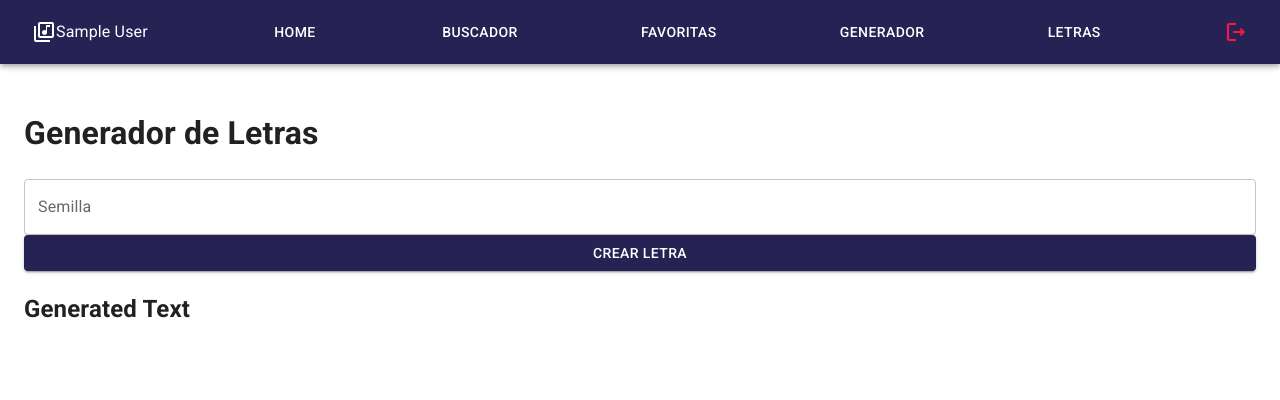
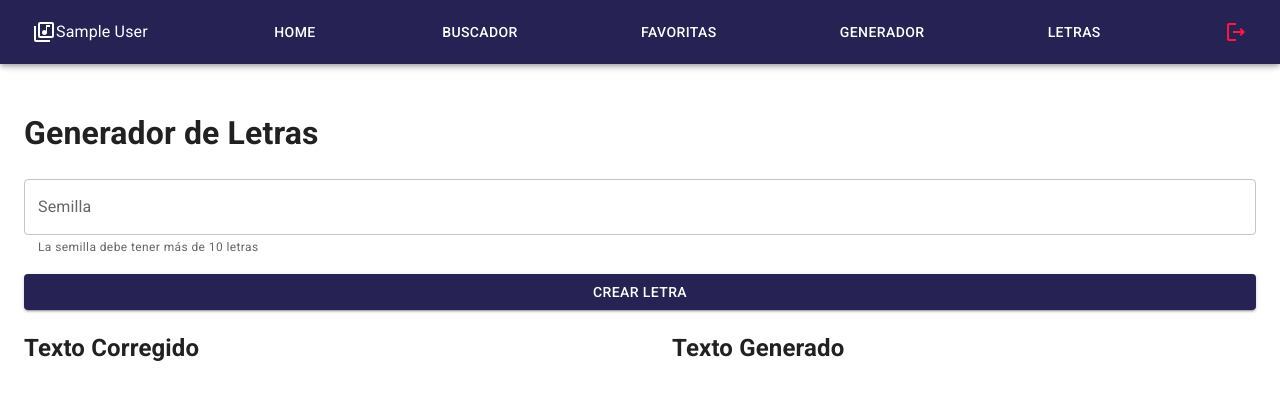
Before and after one commit to sebastianCorrea1379/MusicRecommenderApp, a React (Vite) app: page /generador in a window 1280 px wide. Shown: the top 400 px of the page. Built offline with nearby package versions, Linux system fonts and the light colour scheme; no server answers; the database is empty; sample sign-in values are in the browser's storage.

Commit message:
Se guardan letras corregidas, Correcciones generales

```diff
--- a/src/journal/pages/JournalRecommenderPage.jsx
+++ b/src/journal/pages/JournalRecommenderPage.jsx
@@ -9,16 +9,26 @@ const initialForm = {
   seedText: "",
 }
 
+const formValidations = {
+  seedText: [(value) => value.length >= 10, 'La semilla debe tener más de 10 letras'],
+}
+
 export const JournalRecommenderPage = () => {
 
-  const { seedText, onInputChange, onResetForm } = useForm(initialForm);
+  const [formSubmited, setFormSubmited] = useState(false);
 
-  const {actualLetter, isLoading} = useSelector(state => state.journal)
+  const { seedText, onInputChange, onResetForm, isFormValid, seedTextValid } = useForm(initialForm, formValidations);
+
+  const {actualLetter, originalLetter, isLoading} = useSelector(state => state.journal)
 
   const dispatch = useDispatch();
 
   const handleGenerateText = async (event) => {
       event.preventDefault();
+      setFormSubmited(true);
+
+      if( !isFormValid ) return
+
       dispatch(startGenerateNewLetter(seedText));
   };
 
@@ -40,9 +50,11 @@ export const JournalRecommenderPage = () => {
                 name='seedText'
                 value={seedText}
                 onChange={onInputChange}
+                error={ !!seedTextValid && formSubmited }
+                helperText={ seedTextValid }
               />
             </Grid>
-            <Grid item xs={12}>
+            <Grid item xs={12} sx={{ mt: 2 }}>
               <Button disabled={isLoading} type='submit' variant='contained' fullWidth >
                 Crear letra
               </Button>
@@ -60,14 +72,23 @@ export const JournalRecommenderPage = () => {
                   container
                   direction='row'
                   justifyContent='center'
+                  sx={{ mt: 2 }}
                   >
 
                   <CircularProgress color='warning' />
 
                 </Grid>
               : <>
-                <h2>Generated Text</h2>
-                <Typography variant="body2" style={{ whiteSpace: 'pre-line' }}>{actualLetter?.letter}</Typography>
+                <Grid container spacing={8}>
+                  <Grid item xs={12} sm={6}>
+                    <h2>Texto Corregido</h2>
+                    <Typography variant="body2" style={{ whiteSpace: 'pre-line' }}>{actualLetter?.letter}</Typography>
+                  </Grid>
+                  <Grid item xs={12} sm={6}>
+                    <h2>Texto Generado</h2>
+                    <Typography variant="body2" style={{ whiteSpace: 'pre-line' }}>{originalLetter?.letter}</Typography>
+                  </Grid>
+                </Grid>
               </>
             }
         </div>
--- a/src/journal/pages/LettersPage.jsx
+++ b/src/journal/pages/LettersPage.jsx
@@ -17,9 +17,10 @@ export const LettersPage = () => {
         letters.map(letter => {
             return(
                 <Grid item xs={12} sm={6} md={4} lg={3} key={letter.id}>
-                    <Card sx={{minWidth: 275,border: '2px solid darkblue',}}>
-                        <Typography variant="body2" style={{ whiteSpace: 'pre-line' }}> {letter.letter} </Typography>
+                    <Card sx={{ minWidth: 275, border: '2px solid #262254', padding: '16px', boxShadow: '0px 4px 8px rgba(0, 0, 0, 0.2)' }}>
+                      <Typography variant="body2" style={{ whiteSpace: 'pre-line' }}>{letter.letter}</Typography>
                     </Card>
+
                 </Grid>
             )
 
--- a/src/store/auth/thunks.js
+++ b/src/store/auth/thunks.js
@@ -1,6 +1,6 @@
 import { collection, doc, setDoc } from "firebase/firestore/lite";
 import { loginWithEmailPassword, logoutFirebase, registerUserWithEmailPassword, singInWithGoogle } from "../../firebase/providers";
-import { isSaving, setActualLetter, setAllLetters, setGenders, setUid } from "../journal/journalSlice";
+import { isSaving, setActualLetter, setAllLetters, setGenders, setOriginalLetter, setUid } from "../journal/journalSlice";
 import { checkingCredentials, login, logout } from "./"
 import { FirebaseDB } from "../../firebase/config";
 
@@ -75,6 +75,7 @@ export const startLogout = () => {
 
         dispatch( setAllLetters([]) );
         dispatch( setActualLetter({}) );
+        dispatch( setOriginalLetter({}) );
 
         dispatch( logout() );
 
--- a/src/store/journal/journalSlice.js
+++ b/src/store/journal/journalSlice.js
@@ -21,6 +21,9 @@ export const journalSlice = createSlice({
         actualLetter: {
             id: "",
             letter: "",
+        },
+        originalLetter: {
+            letter: ""
         }
     },
     reducers: {
@@ -57,10 +60,16 @@ export const journalSlice = createSlice({
         setActualLetter: (state, {payload}) => {
             state.actualLetter = {...payload};
             state.isLoading = false;
-        }
+        },
+        setOriginalLetter: (state, {payload}) => {
+            state.originalLetter = {...payload};
+        },
+        isNotLoading: (state) => {
+            state.isLoading = false;
+        },
     }
 });
 
 
 // Action creators are generated for each case reducer function
-export const { setUid, setGenders, setSongs, setTags, setTotalUser, isSaving, isLoading, setAllLetters, setLetter, setActualLetter } = journalSlice.actions;
+export const { setUid, setGenders, setSongs, setTags, setTotalUser, isSaving, isLoading, setAllLetters, setLetter, setActualLetter, isNotLoading, setOriginalLetter } = journalSlice.actions;
--- a/src/store/journal/thunks.js
+++ b/src/store/journal/thunks.js
@@ -1,5 +1,5 @@
 import { loadGenders } from "../../helpers/loadGenders";
-import { isLoading, setActualLetter, setAllLetters, setGenders, setLetter } from "./journalSlice";
+import { isLoading, isNotLoading, setActualLetter, setAllLetters, setGenders, setLetter, setOriginalLetter } from "./journalSlice";
 import { FirebaseDB } from "../../firebase/config";
 import { collection, setDoc, doc, getDocs } from 'firebase/firestore/lite';
 import { setSongs } from '../../store/journal/journalSlice';
@@ -68,15 +68,18 @@ export const startGenerateNewLetter = (seedText = "Hola mundo") => {
 
         try {
             const response = await axios.post('http://localhost:5000/generate_text', { seed_text: seedText });
-            const newLetter = {letter: response.data.generated_text};
+            const newLetter = {letter: response.data.corrected_text};
+            const originalLetter = {letter: response.data.generated_text};
             const newDoc = doc( collection( FirebaseDB, `${ uid }/generator/letters` ) );
             newLetter.id = newDoc.id;
             await setDoc( newDoc, newLetter );
             dispatch(setLetter(newLetter));
+            dispatch(setOriginalLetter(originalLetter));
             dispatch(setActualLetter(newLetter));
 
         } catch (error) {
             console.error('Error generating text:', error);
+            dispatch(isNotLoading());
         }
     }
 }
```
Also changed, not shown: 1 other file (tests, documents, lock files or other folders).
